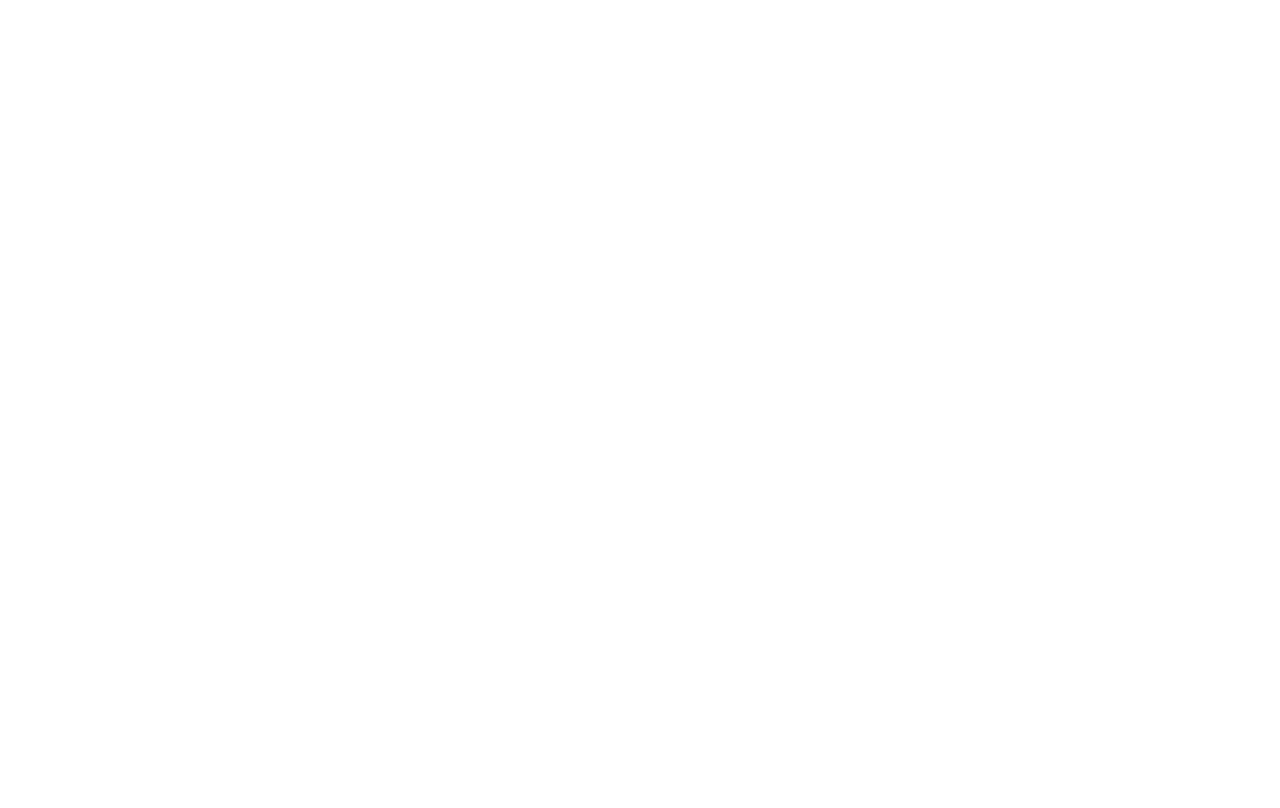
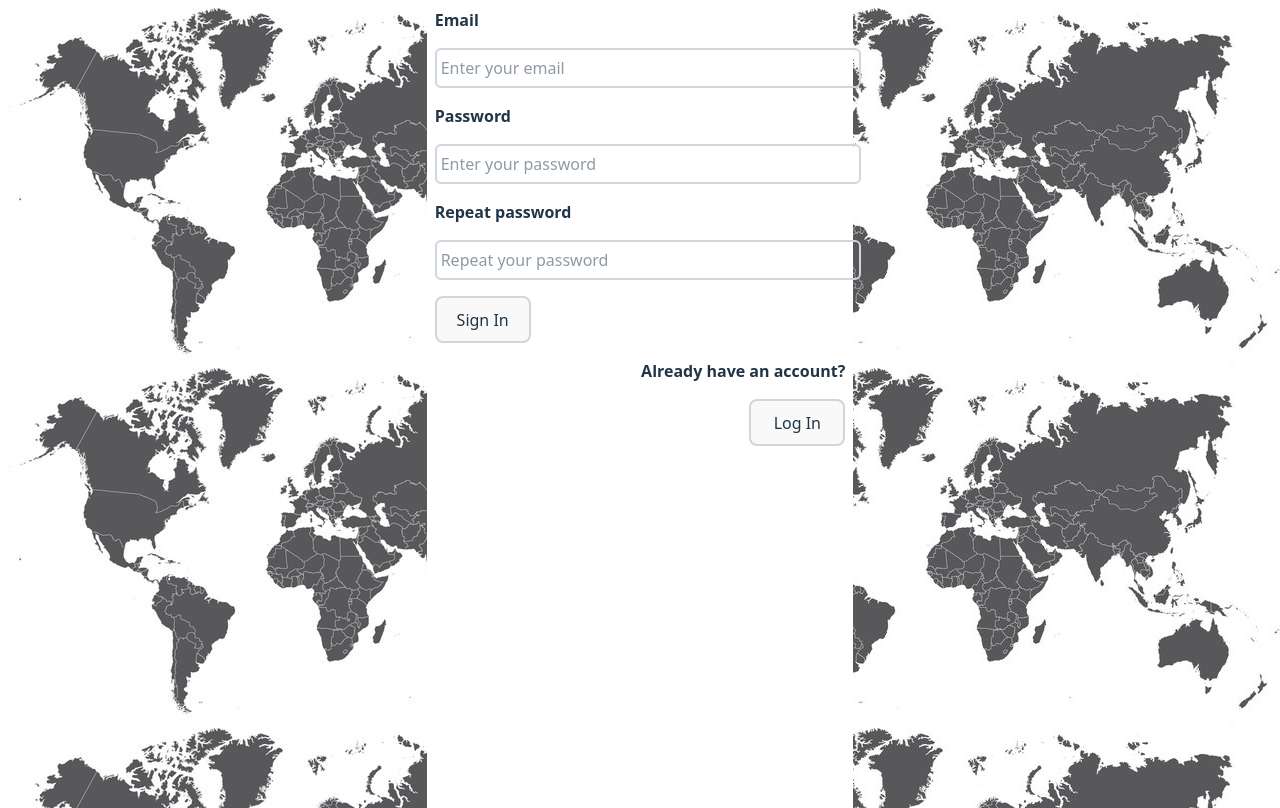
Before and after one commit to R0sale/Go, a React (Vite) app in the folder Front/: page /signup in a window 1280 px wide. Before the commit this address had no page. Built offline with nearby package versions, Linux system fonts and the light colour scheme; the HTML template or start-up script is replaced by a standard one.

Commit message:
Added logIn and reworked signIn pages.

```diff
--- a/Front/src/App.tsx
+++ b/Front/src/App.tsx
@@ -1,12 +1,14 @@
 import MainPage from "./pages/MainPage";
-import SignInPage from "./pages/SignInPage";
+import SignUpPage from "./pages/SignUpPage";
+import LogInPage from "./pages/LoginPage";
 import { Routes, Route } from "react-router-dom";
 
 function App() {
   return (
       <Routes>
         <Route path="/" element={<MainPage />} />
-        <Route path="/login" element={<SignInPage />} />
+        <Route path="/signup" element={<SignUpPage />} />
+        <Route path="/login" element={<LogInPage />} />
       </Routes>
   );
 }
--- /dev/null
+++ b/Front/src/pages/LogInPage.tsx
@@ -0,0 +1,62 @@
+import React, { useState } from "react";
+import { signInWithEmailAndPassword } from "firebase/auth";
+import { auth } from "../firebase";
+import bgImage from '../assets/worldmap.jpg';
+import { useNavigate } from "react-router-dom";
+
+const LogInPage: React.FC = () => {
+    const [email, setEmail] = useState('');
+    const [password, setPassword] = useState('');
+    const navigate = useNavigate();
+
+    const goToSignUp = () => {
+        navigate('/signup');
+    }
+
+    const login = async () => {
+        try {
+            const userCredentials = await signInWithEmailAndPassword(auth, email, password);
+            const token = await userCredentials.user.getIdToken();
+
+            const response = await fetch('', {
+                method: 'POST',
+                headers: {
+                    'Authorization': `Bearer ${token}`,
+                    'Content-Type': 'application/json'
+                },
+            });
+
+            if (response.ok) {
+                alert('Everything succeeded');
+            } else {
+                alert('Have some mistakes');
+            }
+        } catch (error) {
+            if (error instanceof Error) {
+                alert("Error: " + error.message);
+            } else {
+                alert("Unknown error");
+            }
+        }
+    };
+    return (
+        <div style={{backgroundImage: `url(${bgImage})`, backgroundRepeat: 'space repeat'}} className="w-screen h-screen">
+            <div className="h-screen w-1/3 bg-white m-auto">
+                <div>
+                    <label className="block m-2 font-semibold">Email</label>
+                    <input placeholder="Enter your email" type="email" value={email} className="w-full border-2 p-1 rounded-md border-gray-300 h-10 m-2" onChange={(e) => {setEmail(e.target.value)}}></input>
+
+                    <label className="block m-2 font-semibold">Password</label>
+                    <input placeholder="Enter your password" type="password" value={password} className="w-full p-1 border-2 rounded-md border-gray-300 h-10 m-2" onChange={(e) => {setPassword(e.target.value)}}></input>
+
+                    <button className="m-2 w-30 border-2 border-gray-300" onClick={login}>Log In</button>
+                </div>
+                <p className="font-bold m-2 text-right">Don't have an account?</p>
+                <div className="flex justify-end m-2 mt-4">
+                    <button className="w-30 border-2 border-gray-300" onClick={goToSignUp}>Sign Up</button>
+                </div>
+            </div>
+        </div>);
+}
+
+export default LogInPage;
--- a/Front/src/pages/SignInPage.tsx
+++ b/Front/src/pages/SignUpPage.tsx
@@ -1,21 +1,29 @@
 import React, { useState } from "react";
-import { signInWithEmailAndPassword } from "firebase/auth";
+import { createUserWithEmailAndPassword } from "firebase/auth";
 import { auth } from "../firebase";
 import bgImage from '../assets/worldmap.jpg';
+import { useNavigate } from "react-router-dom";
 
-const SignInPage: React.FC = () => {
+const SignUpPage: React.FC = () => {
     const [email, setEmail] = useState('');
     const [password, setPassword] = useState('');
+    const [repeatedPassword, setRepeatedPassword] = useState('');
+    const navigate = useNavigate();
+
+    const goToLogIn = () => {
+                navigate('/login');
+            };
 
     const login = async () => {
         try {
-            const userCredentials = await signInWithEmailAndPassword(auth, email, password);
+            const userCredentials = await createUserWithEmailAndPassword(auth, email, password);
             const token = await userCredentials.user.getIdToken();
 
             const response = await fetch('', {
                 method: 'POST',
                 headers: {
-                    'Authorization': `Bearer ${token}`
+                    'Authorization': `Bearer ${token}`,
+                    'Content-Type': 'application/json'
                 },
             });
 
@@ -37,22 +45,22 @@
             <div className="h-screen w-1/3 bg-white m-auto">
                 <div>
                     <label className="block m-2 font-semibold">Email</label>
-                    <input placeholder="Enter your email" type="email" value={email} className="w-inp border-2 p-1 rounded-md border-gray-300 h-10 m-2" onChange={(e) => {setEmail(e.target.value)}}></input>
+                    <input placeholder="Enter your email" type="email" value={email} className="w-full border-2 p-1 rounded-md border-gray-300 h-10 m-2" onChange={(e) => {setEmail(e.target.value)}}></input>
 
                     <label className="block m-2 font-semibold">Password</label>
-                    <input placeholder="Enter your password" type="password" value={password} className="w-inp p-1 border-2 rounded-md border-gray-300 h-10 m-2" onChange={(e) => {setPassword(e.target.value)}}></input>
+                    <input placeholder="Enter your password" type="password" value={password} className="w-full p-1 border-2 rounded-md border-gray-300 h-10 m-2" onChange={(e) => {setPassword(e.target.value)}}></input>
 
                     <label className="block m-2 font-semibold">Repeat password</label>
-                    <input placeholder="Repeat your password" type="password" value={password} className="w-inp p-1 border-2 rounded-md border-gray-300 h-10 m-2" onChange={(e) => {setPassword(e.target.value)}}></input>
+                    <input placeholder="Repeat your password" type="password" value={repeatedPassword} className="w-full p-1 border-2 rounded-md border-gray-300 h-10 m-2" onChange={(e) => {setRepeatedPassword(e.target.value)}}></input>
 
                     <button className="m-2 w-24 border-2 border-gray-300" onClick={login}>Sign In</button>
                 </div>
                 <p className="font-bold m-2 text-right">Already have an account?</p>
                 <div className="flex justify-end m-2 mt-4">
-                    <button className="w-24 border-2 border-gray-300">Log In</button>
+                    <button className="w-24 border-2 border-gray-300" onClick={goToLogIn}>Log In</button>
                 </div>
             </div>
         </div>);
 }
 
-export default SignInPage;
+export default SignUpPage;
```
